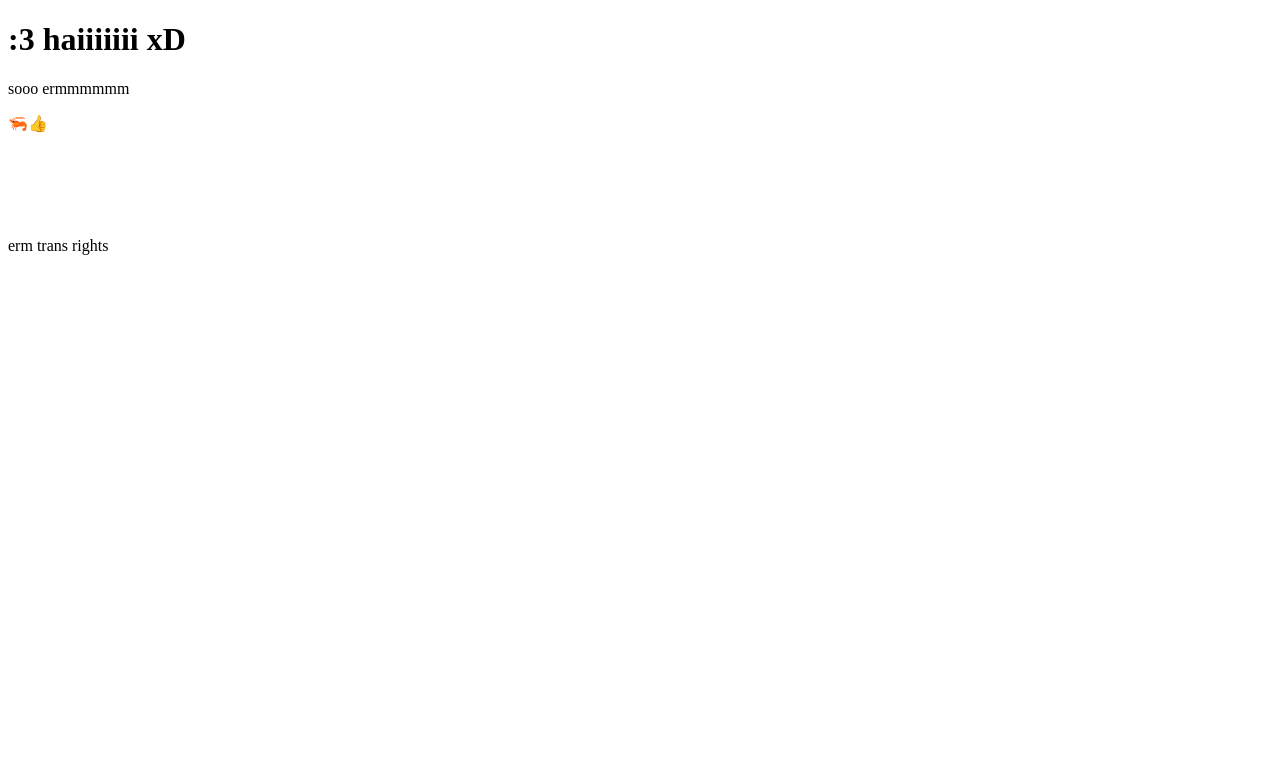
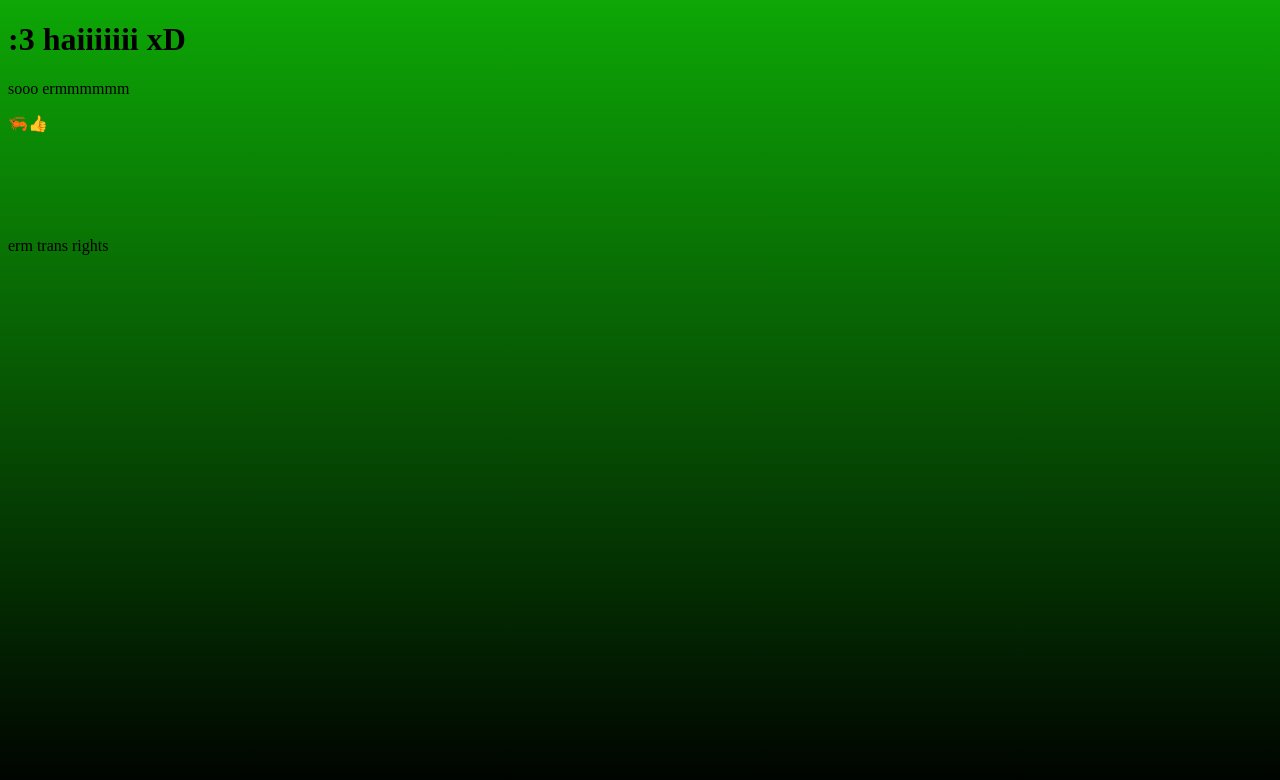
Before and after one commit to NotChloeUwU/notliterallywhatever, a plain HTML site: page index.html in a window 1280 px wide. Drawn offline with Linux system fonts and the light colour scheme.

Commit message:
Update index.html

```diff
--- a/index.html
+++ b/index.html
@@ -6,8 +6,11 @@
     </title>
     <link rel="icon" type="image/x-icon" href="favicon.ico">
     <style>
-      {
-        background-image: linear-gradient(#0DA706, #000);
+      body {
+        background-image: linear-gradient(#0DA706,#000000);
+        background-repeat: no-repeat;
+        background-attachment: fixed;
+        background-size:100% 100%;
       }
 </style>
   </head>
```
